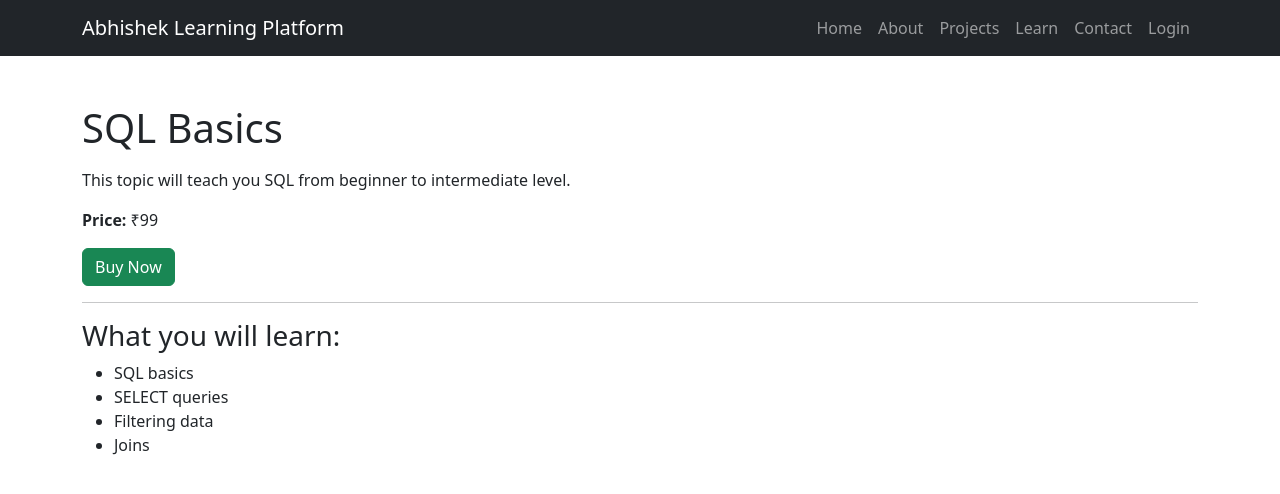
After one commit to abhishekgit7667/Abhishek-Learning-Platform, a Flask app: page /topic/sql in a window 1280 px wide. The commit adds this page. Shown: the top 494 px of the page. Run offline with Flask 3, Linux system fonts and the light colour scheme.

Commit message:
Created dynamic topic detail page

```diff
--- a/app/routes.py
+++ b/app/routes.py
@@ -25,3 +25,7 @@ def contact():
 @main.route("/login")
 def login():
     return "<h1>Login Page Coming Soon</h1>"
+
+@main.route("/topic/<name>")
+def topic_detail(name):
+    return render_template("topic_detail.html", name=name)
--- a/app/templates/learn.html
+++ b/app/templates/learn.html
@@ -35,7 +35,7 @@
                 <h4 class="card-title">Data Analysis Mini Topic</h4>
                 <p class="card-text">Learn how to read, clean, and understand data properly.</p>
                 <p><strong>Price:</strong> ₹199</p>
-                <a href="#" class="btn btn-primary">View Topic</a>
+                <a href="/topic/sql" class="btn btn-primary">View Topic</a>
             </div>
         </div>
     </div>
--- /dev/null
+++ b/app/templates/topic_detail.html
@@ -0,0 +1,21 @@
+{% extends "base.html" %}
+
+{% block content %}
+<h1 class="mb-3">SQL Basics</h1>
+
+<p>This topic will teach you SQL from beginner to intermediate level.</p>
+
+<p><strong>Price:</strong> ₹99</p>
+
+<button class="btn btn-success">Buy Now</button>
+
+<hr>
+
+<h3>What you will learn:</h3>
+<ul>
+    <li>SQL basics</li>
+    <li>SELECT queries</li>
+    <li>Filtering data</li>
+    <li>Joins</li>
+</ul>
+{% endblock %}
```
Also changed, not shown: README.md.
